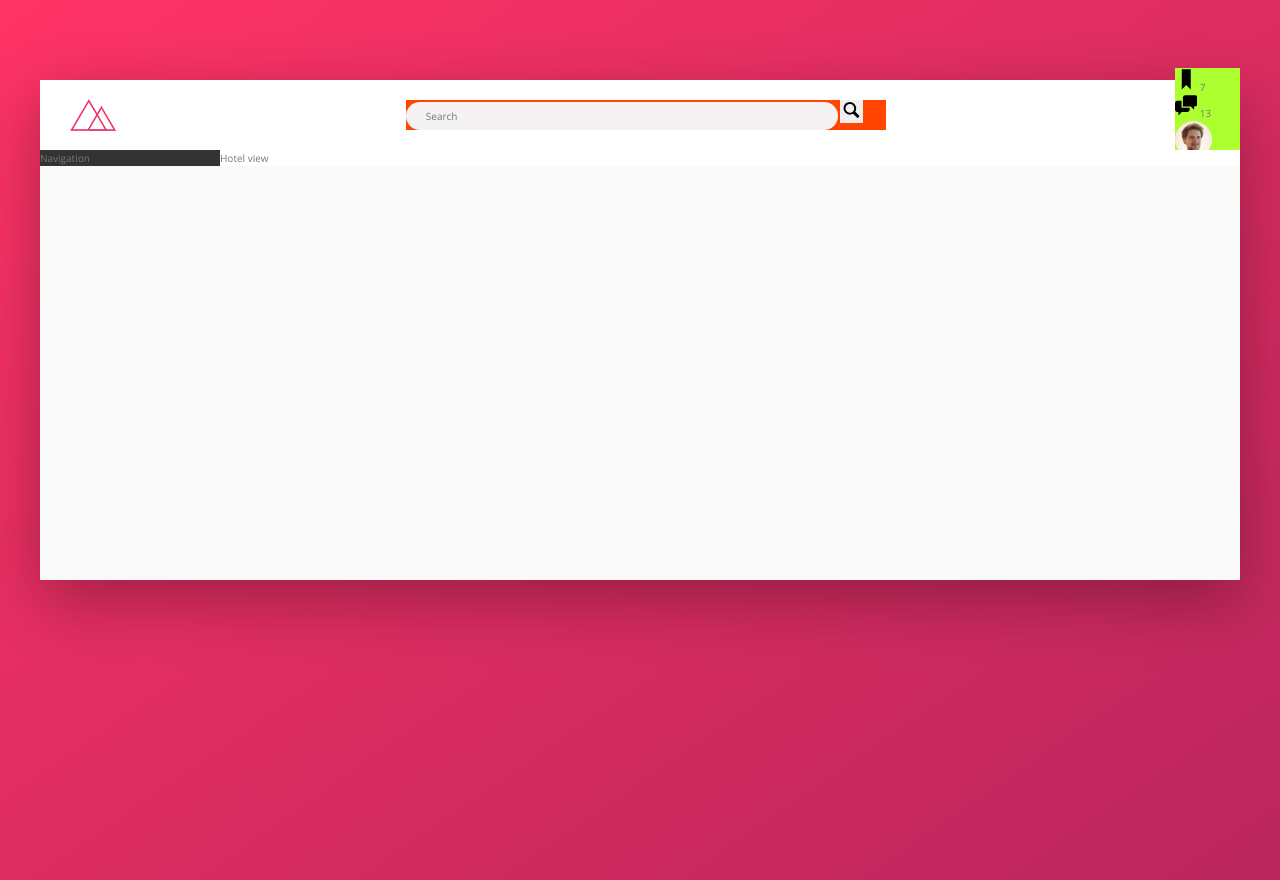
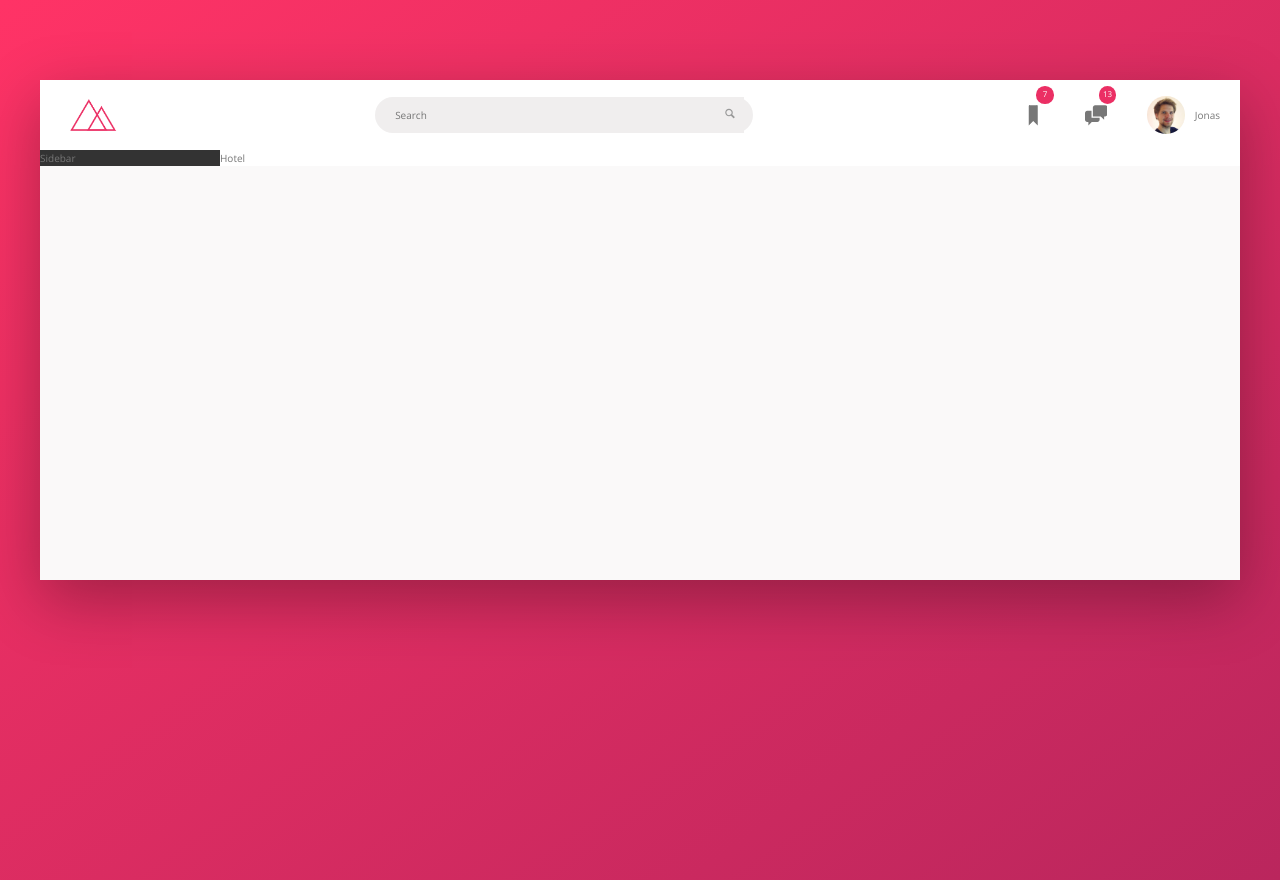
Before and after one commit to mikashii/Trillo-app, a website: page index.html in a window 1280 px wide. Drawn offline with nearby package versions, Linux system fonts and the light colour scheme.

Commit message:
Finished Header

```diff
--- a/index.html
+++ b/index.html
@@ -44,14 +44,14 @@
                     <span class="user-nav__user-name">Jonas</span>
                 </div>
             </nav>
+        </header>
 
-        </header>
         <div class="content">
             <nav class="sidebar">
-                Navigation
+                Sidebar
             </nav>
             <main class="hotel-view">
-                Hotel view
+                Hotel
             </main>
         </div>
     </div>
--- a/package.json
+++ b/package.json
@@ -4,7 +4,7 @@
   "description": "Trillo",
   "main": "index.js",
   "scripts": {
-    "watch:sass": "node-sass sass/main.scss css/style.css -w"
+    "compile:sass": "node-sass sass/main.scss css/style.css -w"
   },
   "author": "Jonas",
   "license": "ISC",
--- a/sass/_components.scss
+++ b/sass/_components.scss
@@ -7,32 +7,48 @@
 
 //////////////////////////////////////////////
 /// Search
-.search{
-    background-color: orangered;
-    flex: 0 0 40%;
-    &__input{
+.search {
+    flex: 0 0 35%;
+    color: var(--dark-text-color);
+    display: flex;
+    justify-content: center;
+    &__input {
         font-family: inherit;
         font-size: inherit;
         color: inherit;
-        background-color: var(--grey-light-2);
+        background-color: var(--grey-light-3);
         border: none;
-        padding: .7rem 2rem;
+        padding: 1.1rem 2rem;
         border-radius: 100px;
         width: 90%;
         transition: all .2s;
-            &:focus{
-                outline: none;
-                width: 100%;
-                background-color: var(--grey-light-3);
-            }
+        margin-right: -2.9rem;
 
+        &:focus {
+            outline: none;
+            width: 100%;
+            background-color: var(--grey-light-3);
+        }
     }
-    &__button{
+    &__input+&__button {
+        background-color: var(--grey-light-3);
+    }
+    &__button {
         border: none;
+        &:focus {
+            outline: none;
+            background-color: var(--grey-light-3);
+        }
+        &:active {
+            transform: translateY(2px);
+        }
     }
-    &__icon{
-        height: 2rem;
-        width: 2.3rem;
+    &__icon {
+        height: 1.9rem;
+        width: 2rem;
+        background-color: var(--grey-light-3);
+        fill: var(--grey-dark-3);
+        padding-right: .8rem;
     }
 }
 
@@ -42,16 +58,48 @@
 //////////////////////////////////////////////
 /// User navigation
 .user-nav{
-    background-color: greenyellow;
+    align-self: stretch;
+
+    display: flex;
+    align-items: center;
+    & > *{
+        padding: 0 2rem;
+        cursor: pointer;
+        height: 100%;
+
+        display: flex;
+        align-items: center;
+    }
+    & > *:hover{
+        background-color: var(--grey-light-2);
+    }
     &__icon-box{
-
+        display: flex;
+        align-items: center;
+        position: relative;
     }
     &__icon{
         height: 2.25rem;
         width: 2.25rem;
+
+        fill: var(--grey-dark-2);
     }
     &__notification{
+        font-size: .8rem;
+        height: 1.75rem;
+        width: 1.75rem;
+        border-radius: 50%;
+        background-color: var(--primary);
 
+        color: white;
+        text-align: center;
+        position: absolute;
+        top: .6rem;
+        right: 1.1rem;
+
+        display: flex;
+        justify-content: center;
+        align-items: center;
     }
     &__user{
 
@@ -61,6 +109,6 @@
         border-radius: 50%;
     }
     &__user-name{
-
+        margin-left: 1rem;;
     }
 }
```
Also changed, not shown: css/style.css. Lines whose indentation alone changed are shown as unchanged.
